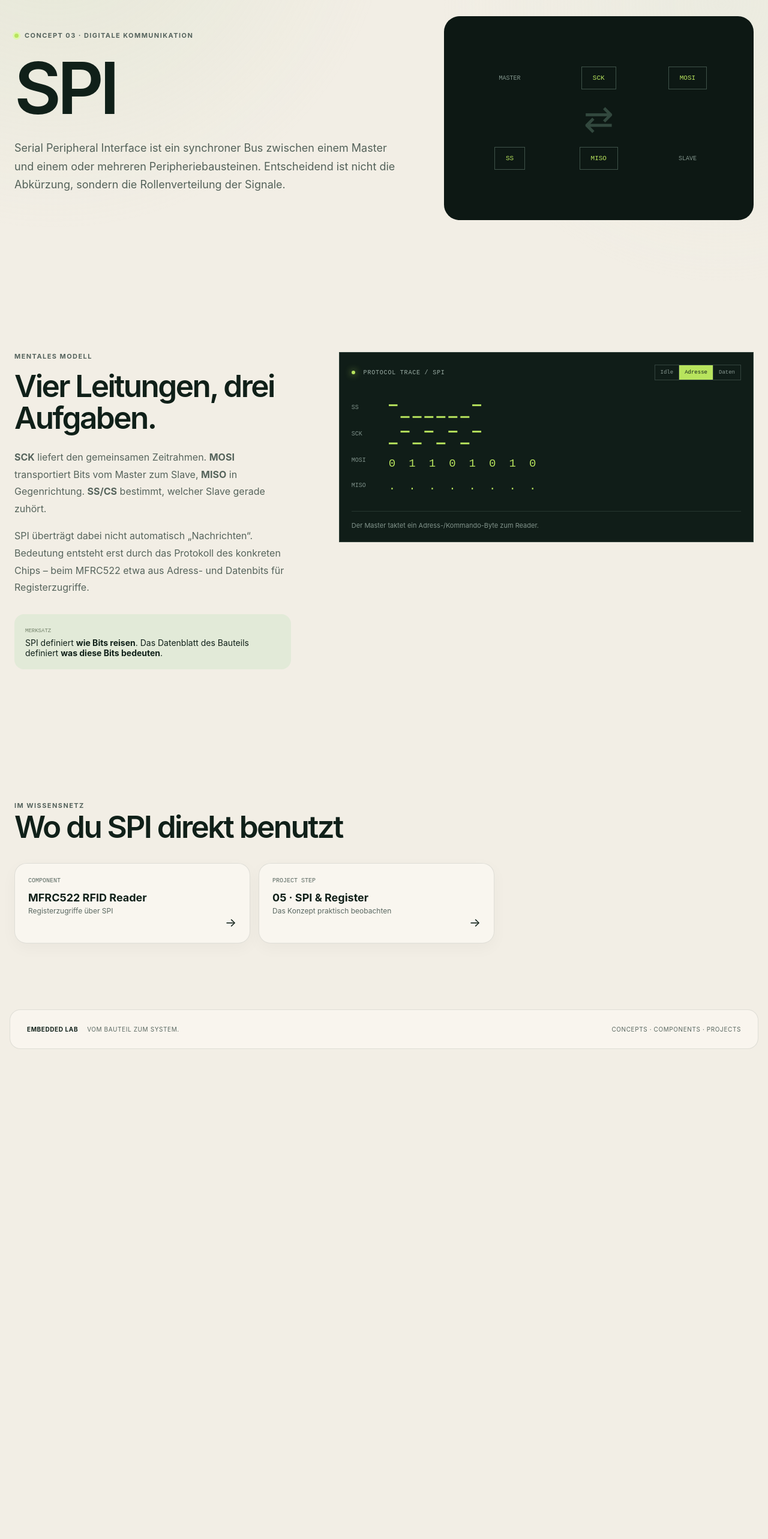
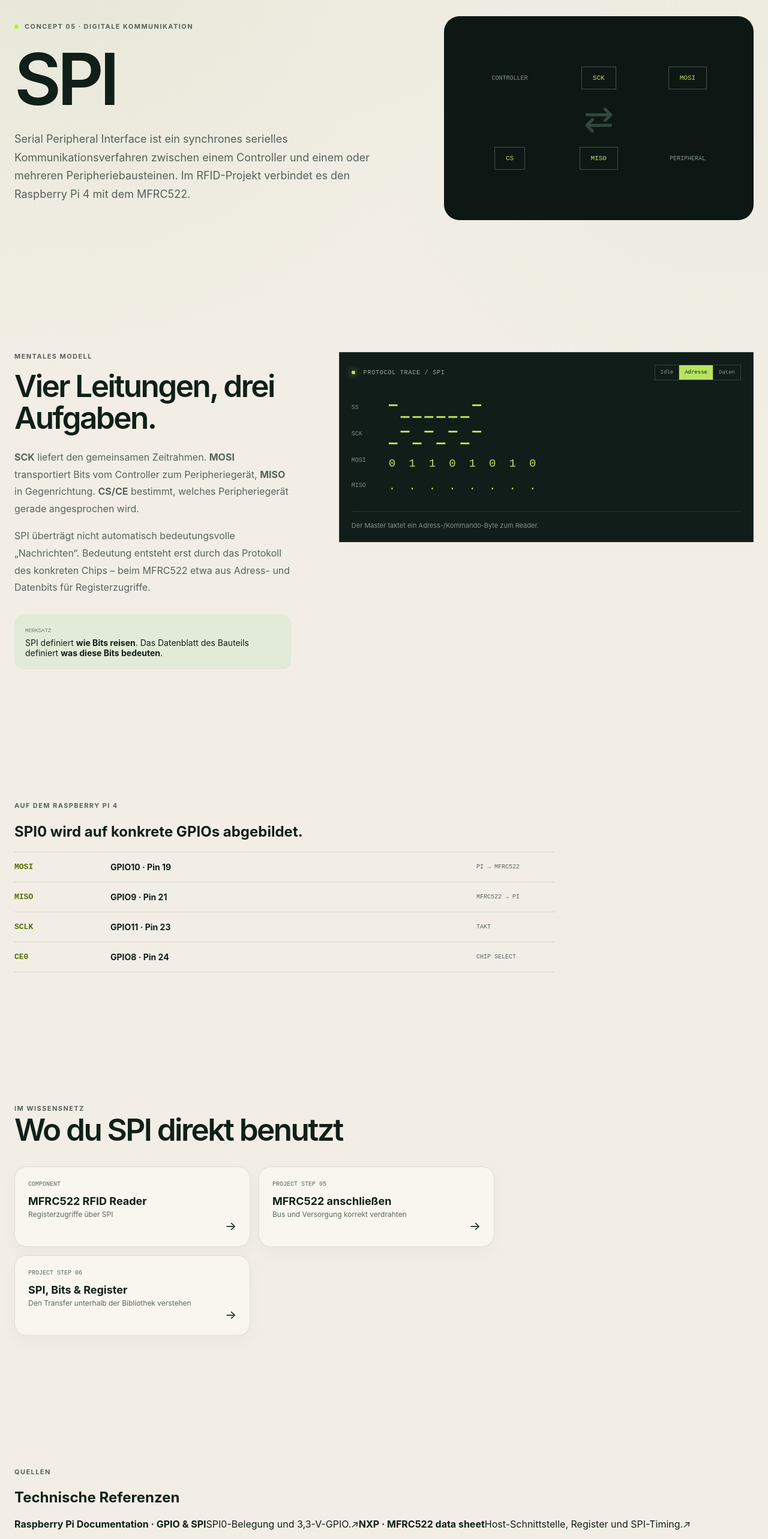
Before and after one commit to dabin134/embedded-lab, a Next.js app: page /concepts/spi in a window 1280 px wide. Shown: the part 160-2726 px from the top of the page at 60% size. Before the commit the page ends 1931 px from the top, so only its background shows below. Built offline with nearby package versions, Linux system fonts and the light colour scheme.

Commit message:
Align SPI concept with Raspberry Pi RFID project

```diff
--- a/app/concepts/spi/page.tsx
+++ b/app/concepts/spi/page.tsx
@@ -2,9 +2,57 @@ import Link from "next/link";
 import { SpiSignalDemo } from "@/components/spi-signal-demo";
 
 export default function SpiPage() {
-  return <>
-    <section className="concept-hero section-pad"><div><div className="eyebrow"><span /> Concept 03 · Digitale Kommunikation</div><h1>SPI</h1><p>Serial Peripheral Interface ist ein synchroner Bus zwischen einem Master und einem oder mehreren Peripheriebausteinen. Entscheidend ist nicht die Abkürzung, sondern die Rollenverteilung der Signale.</p></div><div className="concept-formula"><span>MASTER</span><b>SCK</b><b>MOSI</b><b>SS</b><i>⇄</i><b>MISO</b><span>SLAVE</span></div></section>
-    <section className="section-pad concept-body"><div className="article-copy"><div className="section-kicker">Mentales Modell</div><h2>Vier Leitungen, drei Aufgaben.</h2><p><strong>SCK</strong> liefert den gemeinsamen Zeitrahmen. <strong>MOSI</strong> transportiert Bits vom Master zum Slave, <strong>MISO</strong> in Gegenrichtung. <strong>SS/CS</strong> bestimmt, welcher Slave gerade zuhört.</p><p>SPI überträgt dabei nicht automatisch „Nachrichten“. Bedeutung entsteht erst durch das Protokoll des konkreten Chips – beim MFRC522 etwa aus Adress- und Datenbits für Registerzugriffe.</p><div className="callout"><span>Merksatz</span><p>SPI definiert <b>wie Bits reisen</b>. Das Datenblatt des Bauteils definiert <b>was diese Bits bedeuten</b>.</p></div></div><SpiSignalDemo /></section>
-    <section className="section-pad relation-section"><div className="section-kicker">Im Wissensnetz</div><h2>Wo du SPI direkt benutzt</h2><div className="relation-cards"><Link href="/components/mfrc522"><span>Component</span><b>MFRC522 RFID Reader</b><p>Registerzugriffe über SPI</p><i>→</i></Link><Link href="/projects/rfid-music-player/steps/spi-register"><span>Project step</span><b>05 · SPI & Register</b><p>Das Konzept praktisch beobachten</p><i>→</i></Link></div></section>
-  </>;
+  return (
+    <>
+      <section className="concept-hero section-pad">
+        <div>
+          <div className="eyebrow"><span /> Concept 05 · Digitale Kommunikation</div>
+          <h1>SPI</h1>
+          <p>Serial Peripheral Interface ist ein synchrones serielles Kommunikationsverfahren zwischen einem Controller und einem oder mehreren Peripheriebausteinen. Im RFID-Projekt verbindet es den Raspberry Pi 4 mit dem MFRC522.</p>
+        </div>
+        <div className="concept-formula"><span>CONTROLLER</span><b>SCK</b><b>MOSI</b><b>CS</b><i>⇄</i><b>MISO</b><span>PERIPHERAL</span></div>
+      </section>
+
+      <section className="section-pad concept-body">
+        <div className="article-copy">
+          <div className="section-kicker">Mentales Modell</div>
+          <h2>Vier Leitungen, drei Aufgaben.</h2>
+          <p><strong>SCK</strong> liefert den gemeinsamen Zeitrahmen. <strong>MOSI</strong> transportiert Bits vom Controller zum Peripheriegerät, <strong>MISO</strong> in Gegenrichtung. <strong>CS/CE</strong> bestimmt, welches Peripheriegerät gerade angesprochen wird.</p>
+          <p>SPI überträgt nicht automatisch bedeutungsvolle „Nachrichten“. Bedeutung entsteht erst durch das Protokoll des konkreten Chips – beim MFRC522 etwa aus Adress- und Datenbits für Registerzugriffe.</p>
+          <div className="callout"><span>Merksatz</span><p>SPI definiert <b>wie Bits reisen</b>. Das Datenblatt des Bauteils definiert <b>was diese Bits bedeuten</b>.</p></div>
+        </div>
+        <SpiSignalDemo />
+      </section>
+
+      <section className="section-pad principle-section">
+        <div className="section-kicker">Auf dem Raspberry Pi 4</div>
+        <h2>SPI0 wird auf konkrete GPIOs abgebildet.</h2>
+        <div className="pin-table">
+          <div><code>MOSI</code><b>GPIO10 · Pin 19</b><span>Pi → MFRC522</span></div>
+          <div><code>MISO</code><b>GPIO9 · Pin 21</b><span>MFRC522 → Pi</span></div>
+          <div><code>SCLK</code><b>GPIO11 · Pin 23</b><span>Takt</span></div>
+          <div><code>CE0</code><b>GPIO8 · Pin 24</b><span>Chip Select</span></div>
+        </div>
+      </section>
+
+      <section className="section-pad relation-section">
+        <div className="section-kicker">Im Wissensnetz</div>
+        <h2>Wo du SPI direkt benutzt</h2>
+        <div className="relation-cards">
+          <Link href="/components/mfrc522"><span>Component</span><b>MFRC522 RFID Reader</b><p>Registerzugriffe über SPI</p><i>→</i></Link>
+          <Link href="/projects/rfid-music-player/steps/mfrc522-anschliessen"><span>Project step 05</span><b>MFRC522 anschließen</b><p>Bus und Versorgung korrekt verdrahten</p><i>→</i></Link>
+          <Link href="/projects/rfid-music-player/steps/spi-register"><span>Project step 06</span><b>SPI, Bits & Register</b><p>Den Transfer unterhalb der Bibliothek verstehen</p><i>→</i></Link>
+        </div>
+      </section>
+
+      <section className="section-pad concept-sources">
+        <div className="section-kicker">Quellen</div>
+        <h2>Technische Referenzen</h2>
+        <div className="source-list">
+          <a href="https://www.raspberrypi.com/documentation/computers/raspberry-pi.html#gpio-and-the-40-pin-header" target="_blank" rel="noreferrer"><b>Raspberry Pi Documentation · GPIO & SPI</b><span>SPI0-Belegung und 3,3-V-GPIO.</span><i>↗</i></a>
+          <a href="https://www.nxp.com/docs/en/data-sheet/MFRC522.pdf" target="_blank" rel="noreferrer"><b>NXP · MFRC522 data sheet</b><span>Host-Schnittstelle, Register und SPI-Timing.</span><i>↗</i></a>
+        </div>
+      </section>
+    </>
+  );
 }
```
